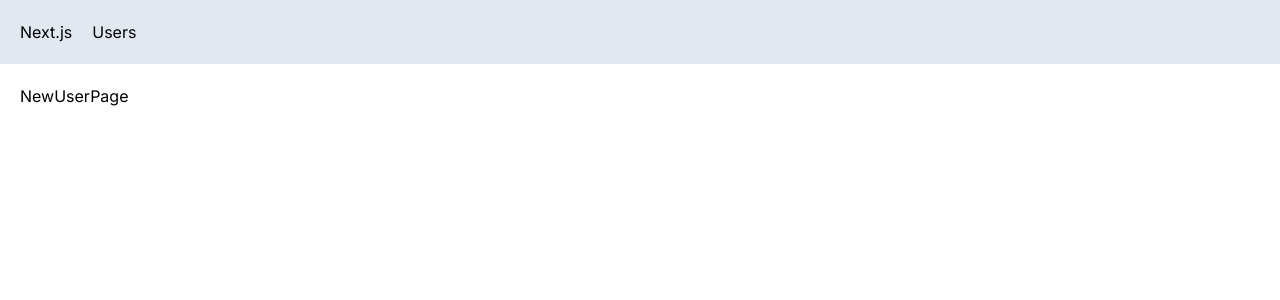
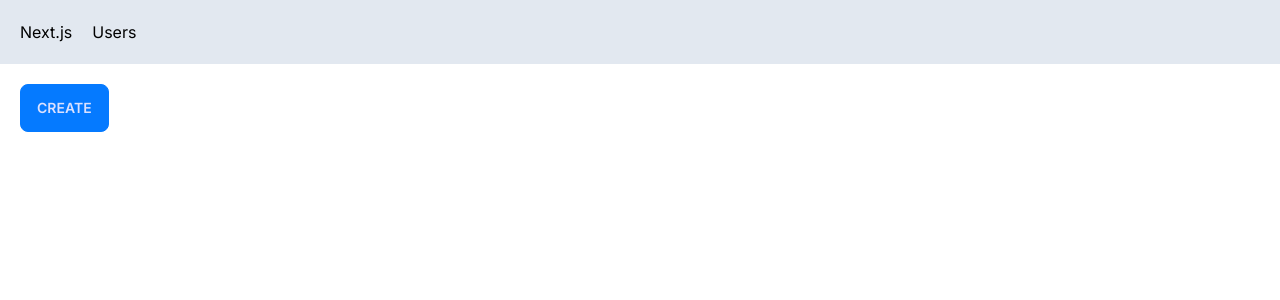
Before and after one commit to Itswaleedtahir/Next_js, a Next.js app: page /users/new in a window 1280 px wide. Shown: the top 300 px of the page. Built offline with nearby package versions, Linux system fonts and the light colour scheme.

Commit message:
Update page.tsx

```diff
--- a/app/users/new/page.tsx
+++ b/app/users/new/page.tsx
@@ -1,8 +1,13 @@
+"use client"
+import { useRouter } from 'next/navigation'
 import React from 'react'
 
 const NewUserPage = () => {
+  const router = useRouter()
   return (
-    <div>NewUserPage</div>
+    <button className='btn btn-primary'
+    onClick={()=>router.push('/users')}
+    >Create </button>
   )
 }
 
```
